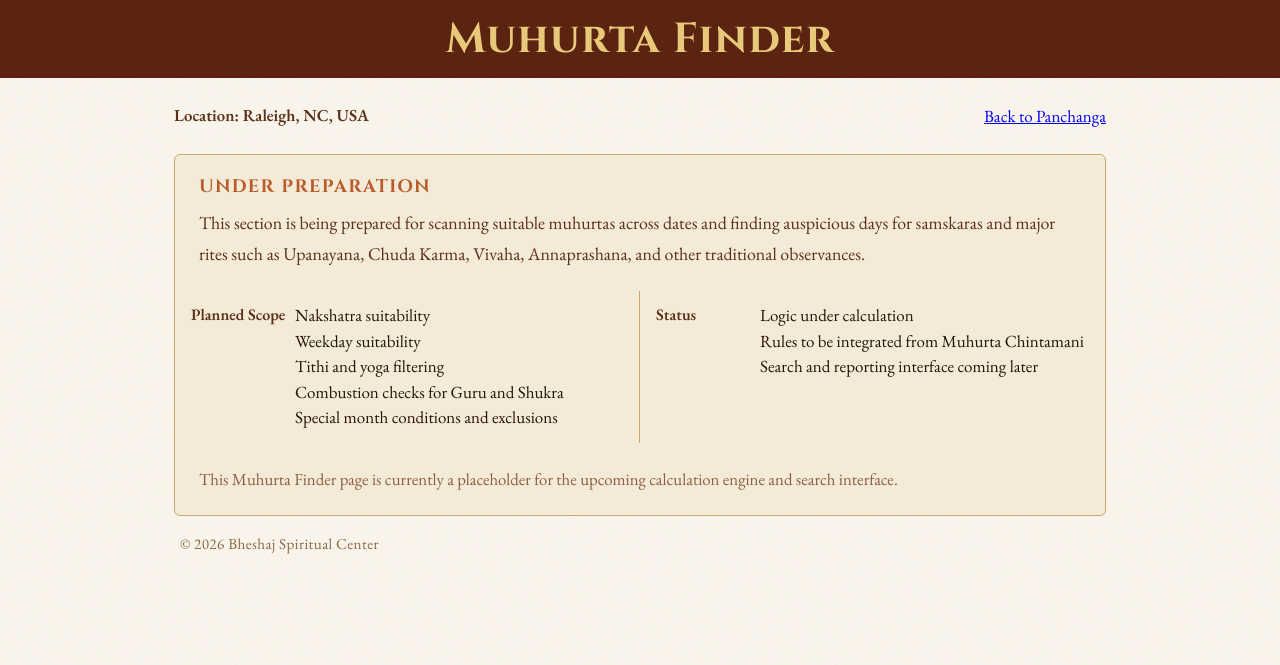
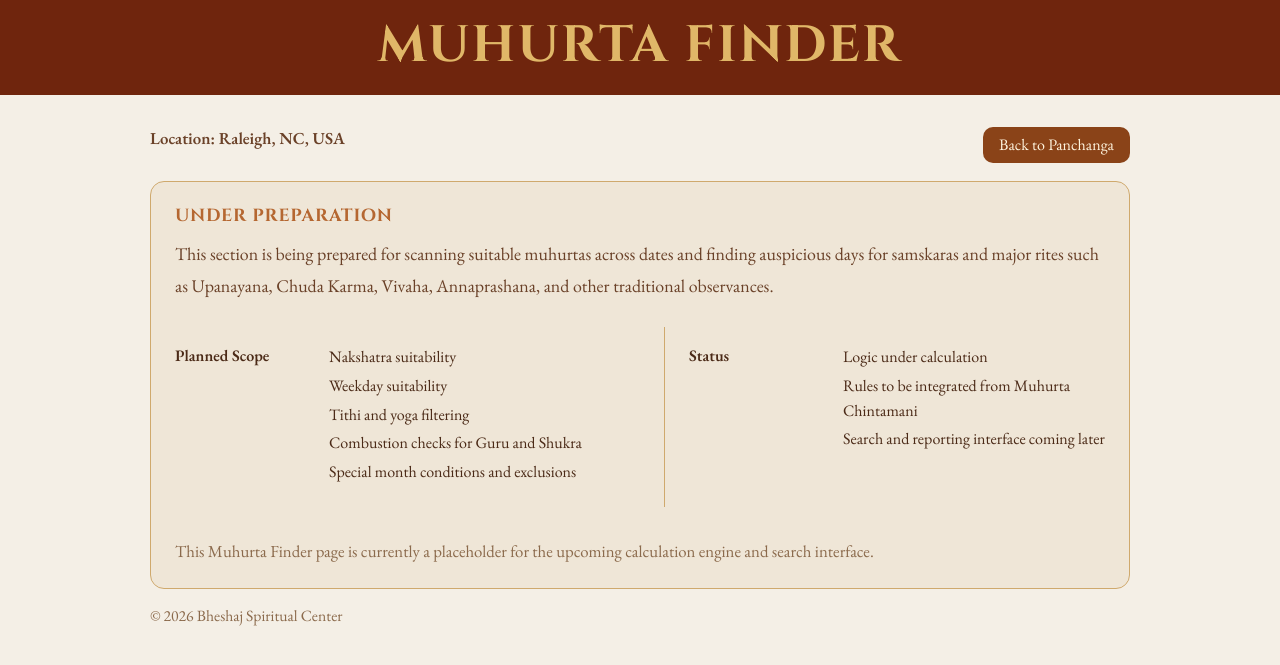
Before and after one commit to grbhattarai/bheshajpatro, a Python web app: template app/templates/muhurta.html in a window 1280 px wide. Shown: the top 665 px of the page. Run offline with Jinja, Linux system fonts and the light colour scheme; the template is opened without the code that fills it, so the values that code supplies are empty.

Commit message:
muhurta page fixed

```diff
--- a/app/templates/muhurta.html
+++ b/app/templates/muhurta.html
@@ -6,38 +6,244 @@
   <meta name="viewport" content="width=device-width, initial-scale=1">
   <link rel="preconnect" href="https://fonts.googleapis.com">
   <link href="https://fonts.googleapis.com/css2?family=Cinzel:wght@400;600;700&family=EB+Garamond:ital,wght@0,400;0,500;0,600;1,400&display=swap" rel="stylesheet">
-  <link rel="stylesheet" href="{{ url_for('static', path='styles.css') }}">
+
+  <style>
+    :root {
+      --bg: #f4efe6;
+      --card: #efe6d7;
+      --topbar: #6f250d;
+      --topbar-text: #e0b768;
+      --text-main: #4b2a17;
+      --text-mid: #6a4128;
+      --text-soft: #8b6a4c;
+      --border: #cfa96d;
+      --button-bg: #8a4318;
+      --button-bg-hover: #733712;
+      --button-text: #fff5df;
+    }
+
+    * {
+      box-sizing: border-box;
+    }
+
+    body {
+      margin: 0;
+      font-family: "EB Garamond", Georgia, serif;
+      background: var(--bg);
+      color: var(--text-main);
+    }
+
+    .topbar {
+      background: var(--topbar);
+      padding: 0.7rem 1rem 0.9rem;
+    }
+
+    .topbar-title {
+      text-align: center;
+      font-family: "Cinzel", serif;
+      font-size: clamp(2rem, 4vw, 3.6rem);
+      font-weight: 700;
+      letter-spacing: 0.04em;
+      text-transform: uppercase;
+      color: var(--topbar-text);
+    }
+
+    .page {
+      padding: 2rem 1.25rem 2.5rem;
+    }
+
+    .page-inner {
+      max-width: 980px;
+      margin: 0 auto;
+    }
+
+    .header-row {
+      display: flex;
+      justify-content: space-between;
+      align-items: flex-start;
+      gap: 16px;
+      flex-wrap: wrap;
+      margin-bottom: 18px;
+    }
+
+    .location-title {
+      font-size: 1.05rem;
+      color: var(--text-mid);
+      font-weight: 600;
+      margin-bottom: 6px;
+    }
+
+    .location-sub {
+      font-size: 0.98rem;
+      color: var(--text-soft);
+    }
+
+    .back-button {
+      display: inline-block;
+      padding: 0.55rem 1rem;
+      background: var(--button-bg);
+      color: var(--button-text);
+      text-decoration: none;
+      border-radius: 10px;
+      white-space: nowrap;
+      font-size: 1rem;
+      line-height: 1.2;
+      transition: background 0.2s ease, transform 0.08s ease;
+    }
+
+    .back-button:hover {
+      background: var(--button-bg-hover);
+      text-decoration: none;
+    }
+
+    .back-button:active {
+      transform: translateY(1px);
+    }
+
+    .summary-card {
+      background: var(--card);
+      border: 1px solid var(--border);
+      border-radius: 14px;
+      overflow: hidden;
+    }
+
+    .section-pad {
+      padding: 22px 24px;
+    }
+
+    .day-name-large {
+      font-family: "Cinzel", serif;
+      font-size: 1.1rem;
+      font-weight: 700;
+      letter-spacing: 0.05em;
+      text-transform: uppercase;
+      color: #b56731;
+      margin-bottom: 10px;
+    }
+
+    .lead-text {
+      font-size: 1.12rem;
+      line-height: 1.75;
+      color: var(--text-mid);
+    }
+
+    .summary-table {
+      padding: 4px 24px 8px;
+    }
+
+    .summary-row {
+      display: grid;
+      grid-template-columns: 1fr 1fr;
+      gap: 0;
+    }
+
+    .summary-cell {
+      padding: 18px 0;
+    }
+
+    .summary-cell + .summary-cell {
+      border-left: 1px solid var(--border);
+      padding-left: 24px;
+      margin-left: 24px;
+    }
+
+    .summary-grid-line {
+      display: grid;
+      grid-template-columns: 140px 1fr;
+      gap: 14px;
+      align-items: start;
+    }
+
+    .summary-key {
+      font-size: 1rem;
+      font-weight: 700;
+      color: var(--text-main);
+    }
+
+    .summary-values {
+      font-size: 1rem;
+      line-height: 1.55;
+      color: var(--text-main);
+    }
+
+    .summary-values div {
+      margin-bottom: 4px;
+    }
+
+    .footer-note {
+      padding: 22px 24px;
+      font-size: 1.05rem;
+      line-height: 1.7;
+      color: var(--text-soft);
+    }
+
+    .site-footer {
+      margin-top: 16px;
+      font-size: 0.98rem;
+      color: var(--text-soft);
+    }
+
+    @media (max-width: 760px) {
+      .summary-row {
+        grid-template-columns: 1fr;
+      }
+
+      .summary-cell + .summary-cell {
+        border-left: none;
+        border-top: 1px solid var(--border);
+        padding-left: 0;
+        margin-left: 0;
+        padding-top: 20px;
+      }
+
+      .summary-grid-line {
+        grid-template-columns: 1fr;
+        gap: 8px;
+      }
+
+      .page {
+        padding: 1.25rem 1rem 2rem;
+      }
+
+      .section-pad,
+      .footer-note,
+      .summary-table {
+        padding-left: 18px;
+        padding-right: 18px;
+      }
+    }
+  </style>
 </head>
 <body>
 
   <div class="topbar">
-  <div style="max-width: 980px; margin: 0 auto;">
+    <div class="page-inner">
       <div class="topbar-title">Muhurta Finder</div>
     </div>
   </div>
 
   <div class="page">
-  <div style="max-width: 980px; margin: 0 auto;">
+    <div class="page-inner">
 
-    <div style="display:flex; justify-content:space-between; align-items:flex-start; gap:16px; flex-wrap:wrap; margin-bottom:18px;">
+      <div class="header-row">
         <div>
-        <div style="font-size: 1.05rem; color: var(--text-mid); font-weight: 600; margin-bottom: 6px;">
+          <div class="location-title">
             Location: {{ place.name if place else 'Raleigh, NC, USA' }}
           </div>
           {% if place %}
-        <div style="font-size: 0.98rem; color: var(--text-soft);">
+          <div class="location-sub">
             Latitude: {{ place.latitude }}, Longitude: {{ place.longitude }}
           </div>
           {% endif %}
         </div>
 
-      <a class="subbar-eclipse-btn" href="/">Back to Panchanga</a>
+        <a class="back-button" href="/">Back to Panchanga</a>
       </div>
 
       <div class="summary-card">
-      <div style="padding: 22px 24px;">
-        <div class="day-name-large" style="margin-bottom: 10px;">Under Preparation</div>
-        <div style="font-size: 1.12rem; line-height: 1.75; color: var(--text-mid);">
+        <div class="section-pad">
+          <div class="day-name-large">Under Preparation</div>
+          <div class="lead-text">
             This section is being prepared for scanning suitable muhurtas across dates and finding
             auspicious days for samskaras and major rites such as Upanayana, Chuda Karma, Vivaha,
             Annaprashana, and other traditional observances.
@@ -72,12 +278,12 @@
           </div>
         </div>
 
-      <div style="padding: 22px 24px; font-size: 1.05rem; line-height: 1.7; color: var(--text-soft);">
+        <div class="footer-note">
           This Muhurta Finder page is currently a placeholder for the upcoming calculation engine and search interface.
         </div>
       </div>
 
-    <footer class="site-footer" style="margin-top: 16px;">
+      <footer class="site-footer">
         © 2026 Bheshaj Spiritual Center
       </footer>
     </div>
```
Lines whose indentation alone changed are shown as unchanged.
